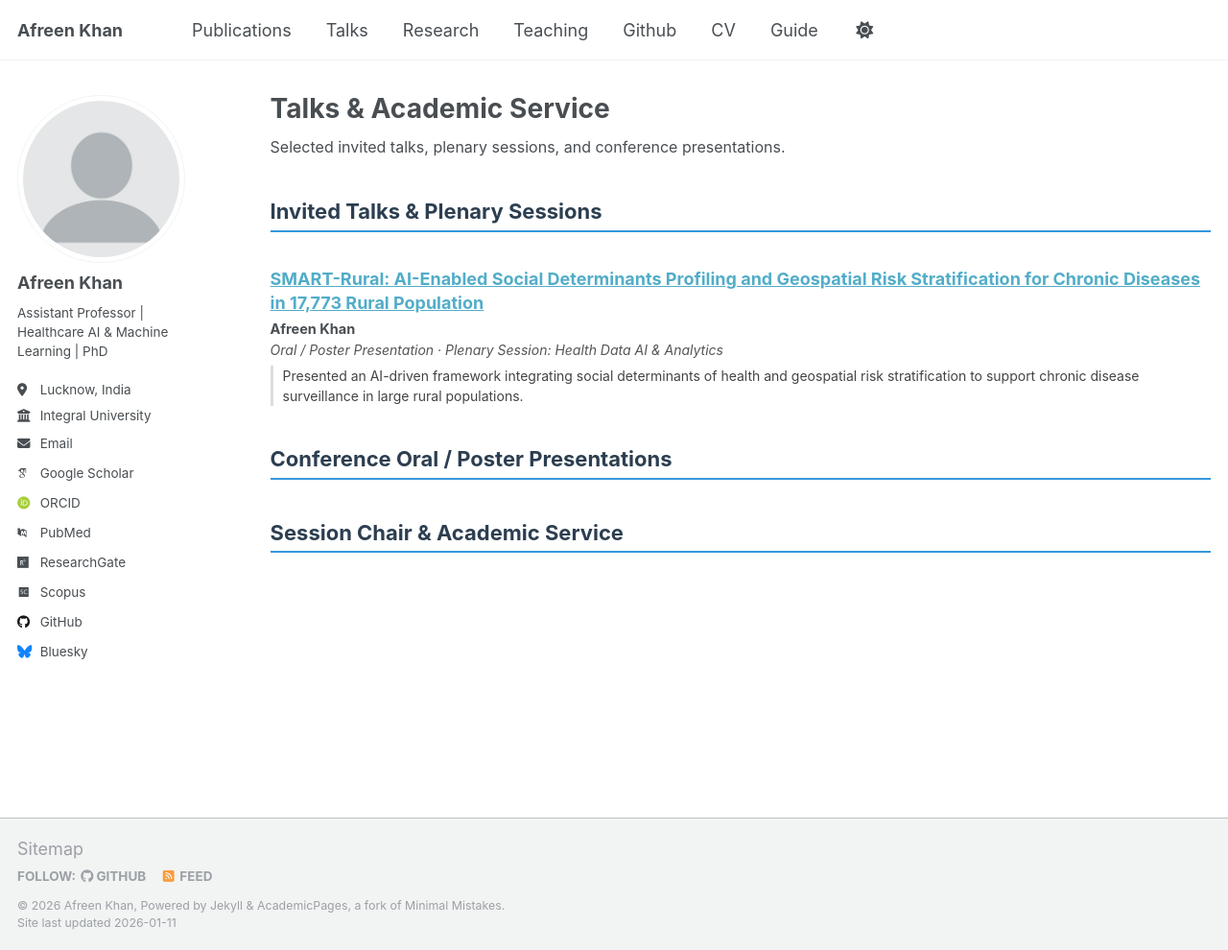
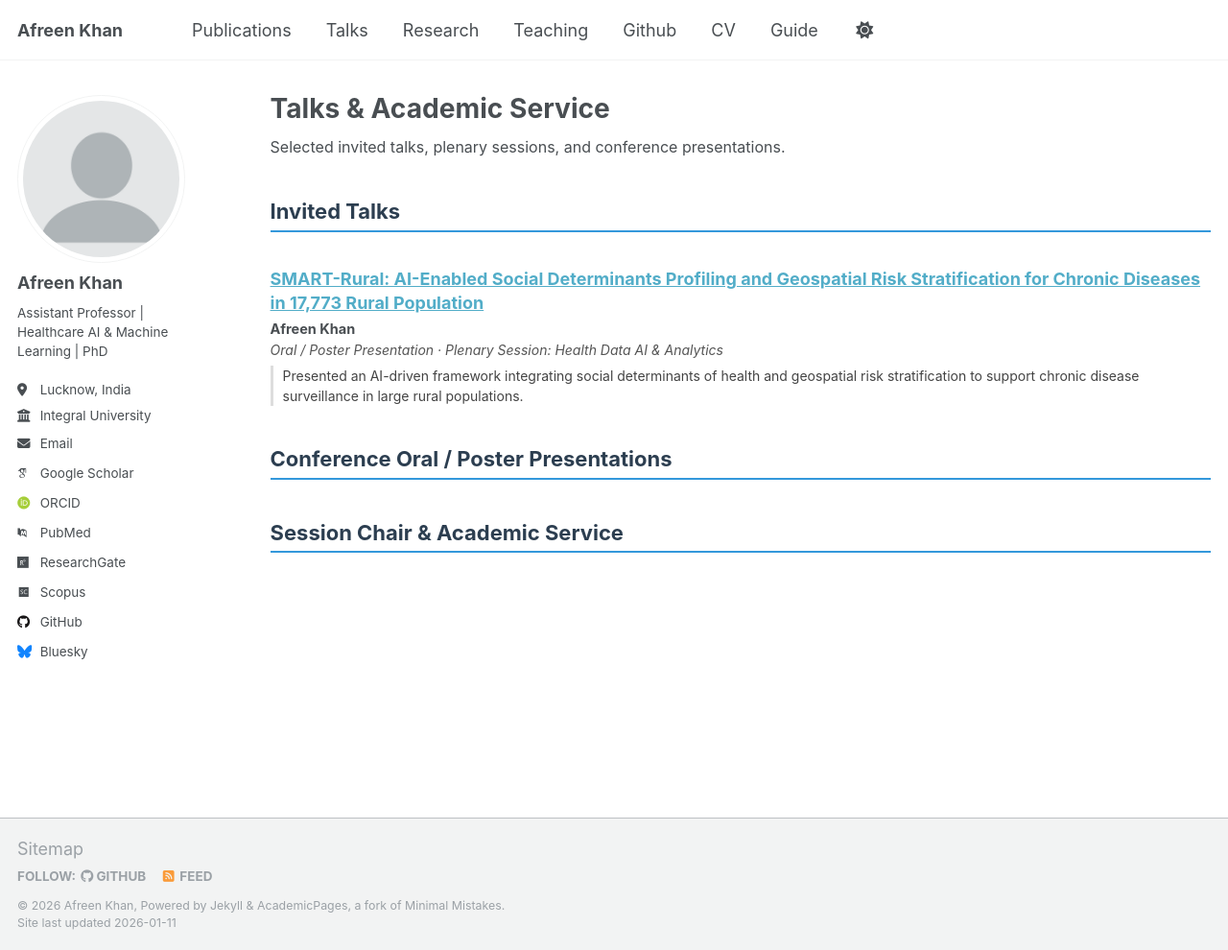
Before and after one commit to afreen-kh/afreen-kh.github.io, a Jekyll site: the page built from _pages/talks.html, in a window 1280 px wide and 990 px high. Shown: the whole window at 96% size. Built offline with Jekyll 4.4.1, drawn with Linux system fonts in a browser that asks for light colours; some web fonts are replaced; a script that is not in the unit is left out.

Commit message:
Update talks.html

```diff
--- a/_pages/talks.html
+++ b/_pages/talks.html
@@ -9,7 +9,7 @@ author_profile: true
 Selected invited talks, plenary sessions, and conference presentations.
 </div>
 
-<h2 class="pub-section-title">Invited Talks & Plenary Sessions</h2>
+<h2 class="pub-section-title">Invited Talks</h2>
 
 {% assign invited = site.talks | where: "category", "invited" | sort: "date" | reverse %}
 {% for post in invited %}
```
